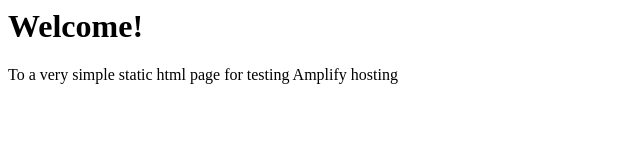
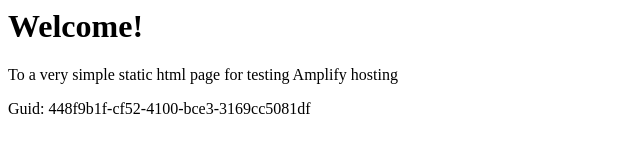
Before and after one commit to aws-aemilia-iad/Github-PR-Commit-Integration-Test-DoNotTouch-GithubWebhookPreviewCanaryTest-v1-prod-us-east-1, a website: page src/index.html in a window 1280 px wide. Shown: the whole page, without its empty margins (0-640 px from the left). Drawn offline with Linux system fonts and the light colour scheme.

Commit message:
commit from integ tests

```diff
--- a/src/index.html
+++ b/src/index.html
@@ -1,3 +1,5 @@
+
+
 <html lang="en">
 
 <head>
@@ -10,6 +12,6 @@
 <body>
     <h1>Welcome!</h1>
     <p>To a very simple static html page for testing Amplify hosting</p>
-</body>
+    <p>Guid: 448f9b1f-cf52-4100-bce3-3169cc5081df</p></body>
 
 </html>
```
